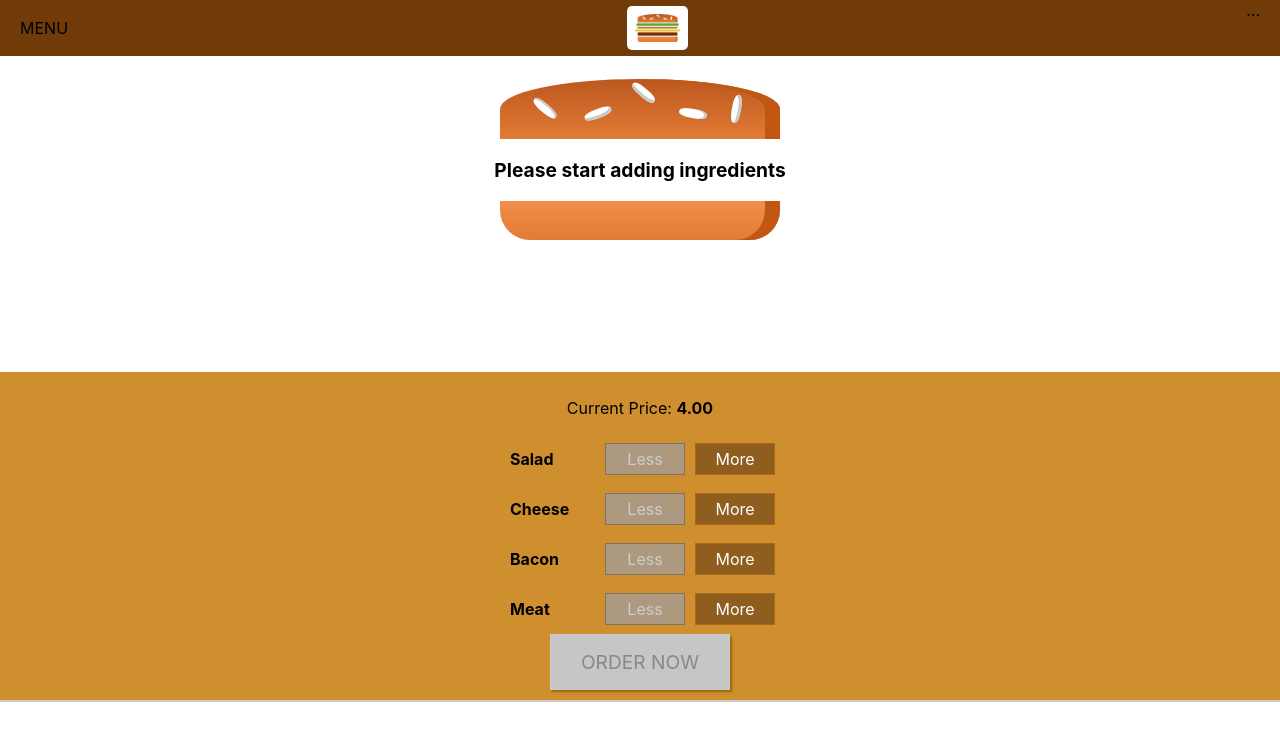
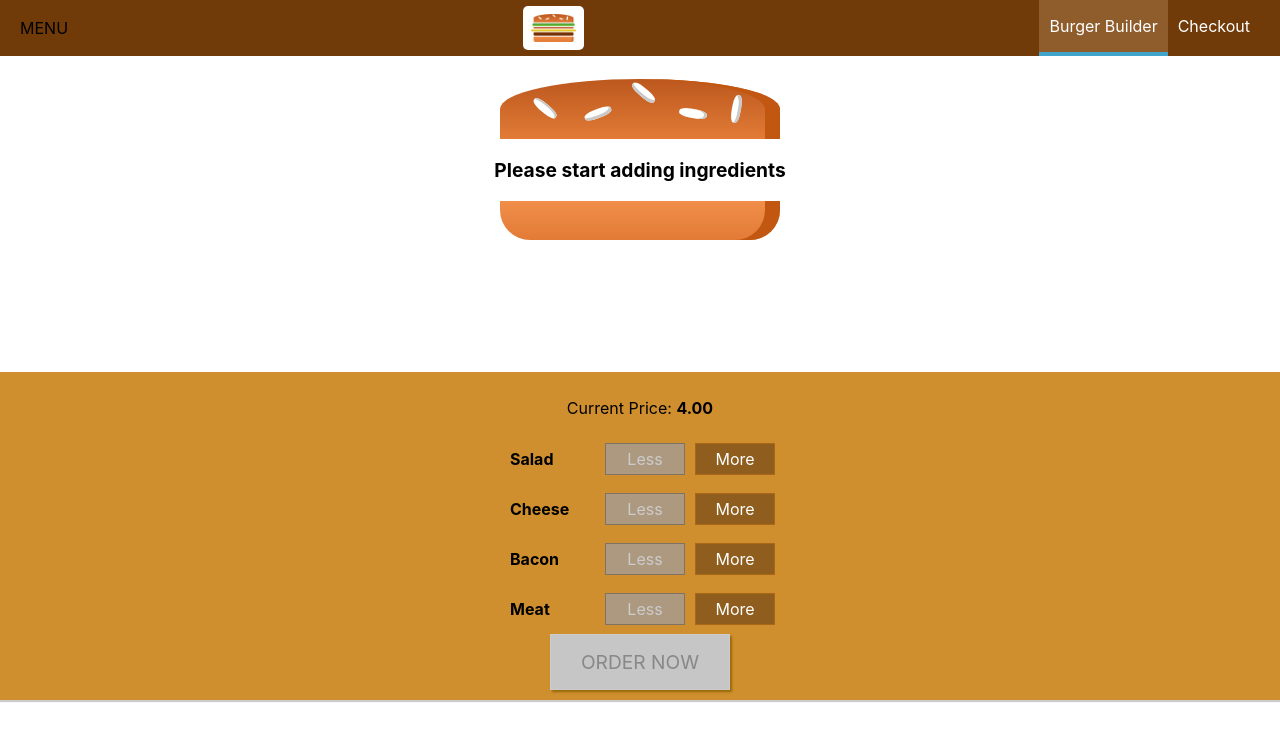
Before and after one commit to DevLatBo/burger-app, a React (Create React App) app: page / in a window 1280 px wide. Shown: the top 740 px of the page. Built offline with nearby package versions, Linux system fonts and the light colour scheme.

Commit message:
[M] Working on sidedrawer and adjusting css

```diff
--- a/src/components/Layout/Layout.js
+++ b/src/components/Layout/Layout.js
@@ -2,10 +2,12 @@
 import Aux from '../../hoc/Aux';
 import classes from './Layout.module.css';
 import Toolbar from '../Navigation/Toolbar/Toolbar';
+import SideDrawer from '../Navigation/SideDrawer/SideDrawer';
 
 const layout = (props) => (
 	<Aux>
 		<Toolbar/>
+		<SideDrawer/>
 		<main className={classes.Content}>
 			{props.children}
 		</main>
--- a/src/components/Logo/Logo.js
+++ b/src/components/Logo/Logo.js
@@ -3,7 +3,7 @@
 import classes from './Logo.module.css';
 
 const logo = (props) => (
-  <div className = {classes.Logo}>
+  <div className = {classes.Logo} style = {{height: props.height}}>
   	<img src = {burgerLogo} alt = "My Burger"/>
   </div>
 )
--- a/src/components/Logo/Logo.module.css
+++ b/src/components/Logo/Logo.module.css
@@ -1,7 +1,7 @@
 .Logo{
 	background-color: white;
 	padding: 8px;
-	height: 80%;
+	height: 100%;
 	box-sizing: border-box;
 	border-radius: 5px;
 }
--- /dev/null
+++ b/src/components/Navigation/NavigationItems/NavigationItem/NavigationItem.js
@@ -0,0 +1,14 @@
+import React from 'react';
+import classes from './NavigationItem.module.css';
+
+const navigationItem = (props) => (
+		<li className = {classes.NavigationItem}>
+			<a
+				href={props.link}
+				className = {props.active ? classes.active:null}>
+				{props.children}
+			</a>
+		</li>
+);
+
+export default navigationItem;
--- /dev/null
+++ b/src/components/Navigation/NavigationItems/NavigationItem/NavigationItem.module.css
@@ -0,0 +1,41 @@
+.NavigationItem{
+	margin: 10px 0;
+	box-sizing: border-box;
+	display: block;
+	width: 100%;
+}
+.NavigationItem a{
+	color: #8F5C2C;
+	text-decoration: none;
+	width: 100%;
+	box-sizing: border-box;
+	display: block;
+}
+.NavigationItem a:hover,
+.NavigationItem a:active,
+.NavigationItem a.active{
+	color: #40A4CB;
+}
+
+@media (min-width: 500px){
+	.NavigationItem{
+		margin: 0;
+		display: flex;
+		height: 100%;
+		width: auto;
+		align-items: center;
+	}
+	.NavigationItem a{
+		color: white;
+		height: 100%;
+		padding: 16px 10px;
+		border-bottom: 4px solid transparent;
+	}
+	.NavigationItem a:hover,
+	.NavigationItem a:active,
+	.NavigationItem a.active{
+		background-color: #8F5C2C;
+		border-bottom: 4px solid #40A4CB;
+		color: white;
+	}
+}
--- /dev/null
+++ b/src/components/Navigation/NavigationItems/NavigationItems.js
@@ -0,0 +1,11 @@
+import React from 'react';
+import classes from './NavigationItems.module.css';
+import NavigationItem from './NavigationItem/NavigationItem';
+
+const navigationItems = () => (
+	<ul className = {classes.NavigationItems}>
+		<NavigationItem link = "/" active>Burger Builder</NavigationItem>
+		<NavigationItem link = "/">Checkout</NavigationItem>
+	</ul>
+	);
+export default navigationItems;
--- /dev/null
+++ b/src/components/Navigation/NavigationItems/NavigationItems.module.css
@@ -0,0 +1,14 @@
+.NavigationItems{
+	margin: 0;
+	padding: 0;
+	list-style: none;
+	display: flex;
+	flex-flow: column;
+	align-items: center;
+	height: 100%;
+}
+@media (min-width: 500px){
+	.NavigationItems{
+		flex-flow: row;
+	}
+}
--- /dev/null
+++ b/src/components/Navigation/SideDrawer/SideDrawer.js
@@ -0,0 +1,18 @@
+import React from 'react';
+import Logo from '../../Logo/Logo';
+import NavigationItems from '../NavigationItems/NavigationItems';
+import classes from './SideDrawer.module.css';
+
+const sideDrawer = (props) => {
+	return(
+		<div className = {classes.SideDrawer}>
+			<div className = {classes.Logo}>
+				<Logo/>
+			</div>
+			<nav>
+				<NavigationItems/>
+			</nav>
+		</div>
+		);
+}
+export default sideDrawer;
--- /dev/null
+++ b/src/components/Navigation/SideDrawer/SideDrawer.module.css
@@ -0,0 +1,27 @@
+.SideDrawer{
+	position: fixed;
+	width: 280px;
+	max-width: 70%;
+	height: 100%;
+	left: 0;
+	top: 0;
+	z-index: 200;
+	background-color: white;
+	padding: 32px 16px;
+	transition: transform 0.3s ease-out;
+}
+@media (min-width: 500px){
+	.SideDrawer{
+		display: none;
+	}
+}
+.Open{
+	transform: translateX(0);
+}
+.Close{
+	transform: translateX(-100%);
+}
+.Logo{
+	height: 11%;
+	margin-bottom: 32px;
+}
--- a/src/components/Navigation/Toolbar/Toolbar.js
+++ b/src/components/Navigation/Toolbar/Toolbar.js
@@ -1,13 +1,15 @@
 import React from 'react';
 import classes from './Toolbar.module.css';
 import Logo from '../../Logo/Logo';
-
+import NavigationItems from '../NavigationItems/NavigationItems';
 const toolbar = (props) => (
 	<header className = {classes.Toolbar}>
 		<div>MENU</div>
-		<Logo />
-		<nav>
-			...
+		<div className = {classes.Logo}>
+			<Logo />
+		</div>
+		<nav className={classes.DesktopOnly}>
+			<NavigationItems/>
 		</nav>
 	</header>
 	);
--- a/src/components/Navigation/Toolbar/Toolbar.module.css
+++ b/src/components/Navigation/Toolbar/Toolbar.module.css
@@ -15,3 +15,11 @@
 .Toolbar nav{
 	height: 100%;
 }
+.Logo {
+	height: 80%;
+}
+@media(max-width: 499px){
+	.DesktopOnly{
+		display:none;
+	}
+}
```
